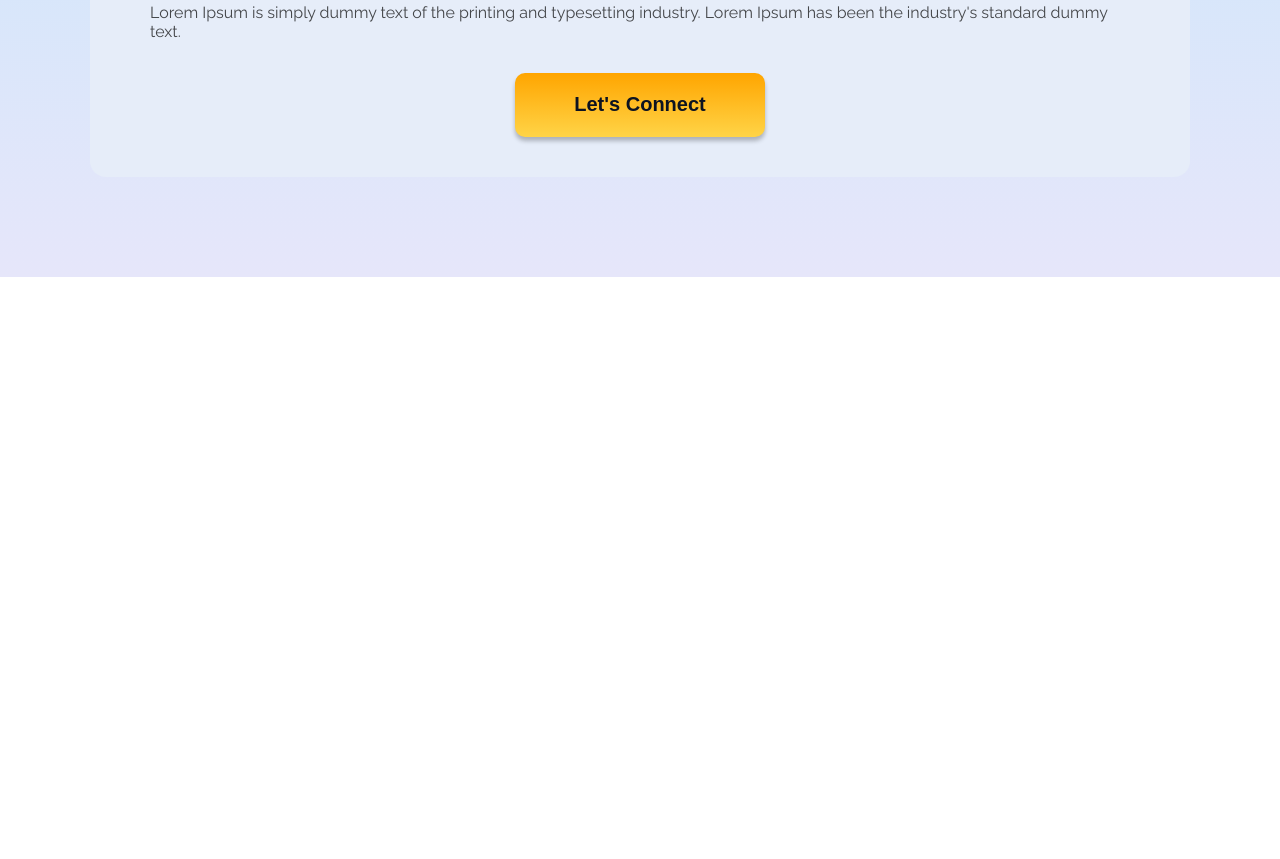
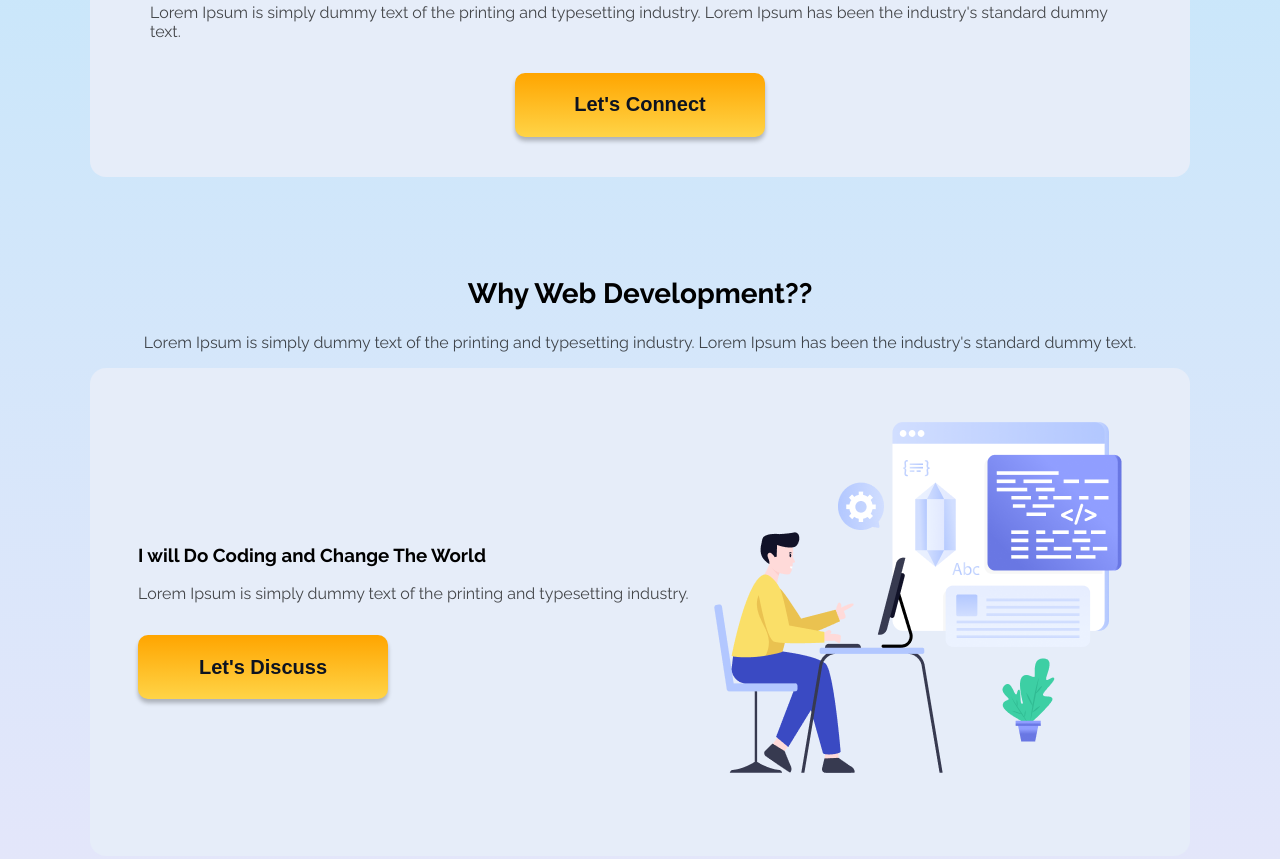
Before and after one commit to mdsajib1473/boot-camp-of-programming-hero, a plain HTML site: page Milestone 1/Assignment-1/The-Career-Mission-2025-main/index.html in a window 1280 px wide. Shown: the part 645-1504 px from the top of the page. Before the commit the page ends 922 px from the top, so only its background shows below. Drawn offline with Linux system fonts and the light colour scheme.

Commit message:
completed third part

```diff
--- a/Milestone 1/Assignment-1/The-Career-Mission-2025-main/index.html
+++ b/Milestone 1/Assignment-1/The-Career-Mission-2025-main/index.html
@@ -43,6 +43,25 @@
     </div>
 
     <!-- working developer part -->
+    <div class="dev-container">
+        <div class="dev">
+            <div class="dev-content">
+                <h2>Why Web Development??</h2>
+                <p>Lorem Ipsum is simply dummy text of the printing and typesetting industry. Lorem Ipsum has been the
+                    industry's standard dummy text.</p>
+            </div>
+            <div class="dev-card">
+                <div class="dev-info">
+                    <h3>I will Do Coding and Change The World</h3>
+                    <p>Lorem Ipsum is simply dummy text of the printing and typesetting industry.</p>
+                    <button class="btn">Let's Discuss</button>
+                </div>
+                <div class="dev-img">
+                    <img src="assets/working-developer.png" alt="">
+                </div>
+            </div>
+        </div>
+    </div>
 
 </body>
 
--- a/Milestone 1/Assignment-1/The-Career-Mission-2025-main/style.css
+++ b/Milestone 1/Assignment-1/The-Career-Mission-2025-main/style.css
@@ -83,3 +83,32 @@ h1 {
 p {
     opacity: 70%;
 }
+
+.dev-container {
+    margin: 100px 90px 100px 90px;
+}
+
+.dev-content {
+    text-align: center;
+}
+
+.dev-card {
+    background-color: #E6EDF9;
+    border-radius: 16px;
+    padding: 48px;
+    display: flex;
+    justify-content: space-between;
+    align-items: center;
+}
+
+.dev-info {
+    width: 60%;
+}
+
+.dev-info p {
+    margin-bottom: 32px;
+}
+
+.dev-img {
+    width: 430px;
+}
```
